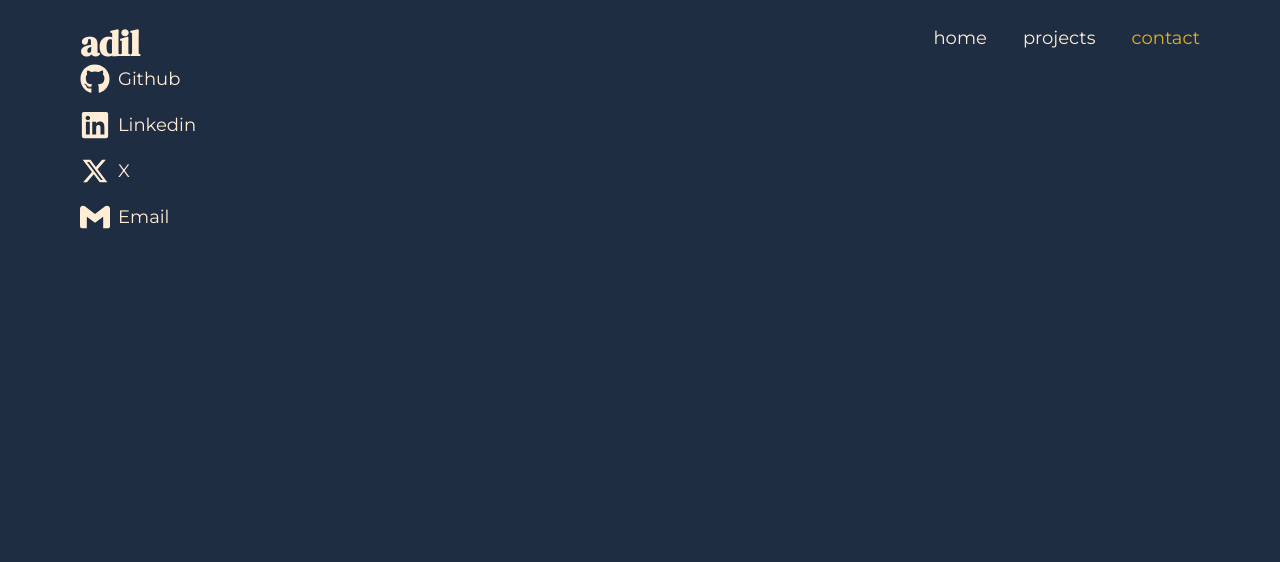
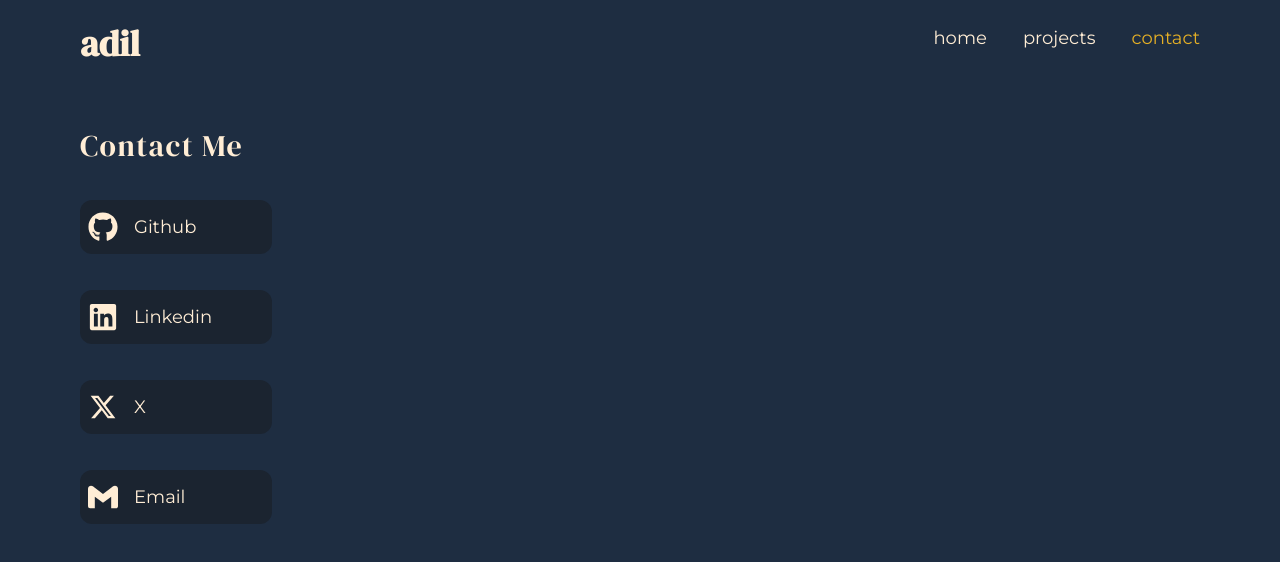
Before and after one commit to nxn404-n/ad-portfolio, a React (Vite) app: page / in a window 1280 px wide. Both pictures are taken after a click on the element "contact". Shown: the top 562 px of the page. Built offline with nearby package versions, Linux system fonts and the light colour scheme.

Commit message:
Add styling in contact

```diff
--- a/src/components/Contacts.jsx
+++ b/src/components/Contacts.jsx
@@ -5,7 +5,8 @@ import { SiGmail } from "react-icons/si";
 
 const Contacts = () => {
   return (
-    <div className="flex flex-col items-start gap-4 text-3xl">
+    <div className="flex flex-col items-start gap-9 text-3xl pt-16">
+      <h1 className="font-dm-serif tracking-wider">Contact Me</h1>
       <a
         className="contact-contactPage"
         href="https://github.com/nxn404-n"
--- a/src/components/Homepage.jsx
+++ b/src/components/Homepage.jsx
@@ -39,7 +39,7 @@ const Homepage = () => {
         </a>
       </div>
 
-      <p className="cursor-pointer rounded-lg bg-[#1B2430] px-5 py-2 text-lg hover:text-[#E4AF26]">
+      <p className="cursor-pointer rounded-lg bg-[#1B2430] px-5 py-2 text-lg hover:bg-[#090D13] hover:text-[#E4AF26]">
         Get my résumé
       </p>
 
--- a/src/index.css
+++ b/src/index.css
@@ -15,7 +15,7 @@ body {
 }
 
 .contact-contactPage {
-  @apply flex items-center justify-center gap-2;
+  @apply flex w-48 items-center justify-start gap-4 rounded-xl bg-[#1B2430] py-3 pl-2 hover:text-[#E4AF26] hover:bg-[#090D13];
 }
 
 .nav-btn:hover {
```
